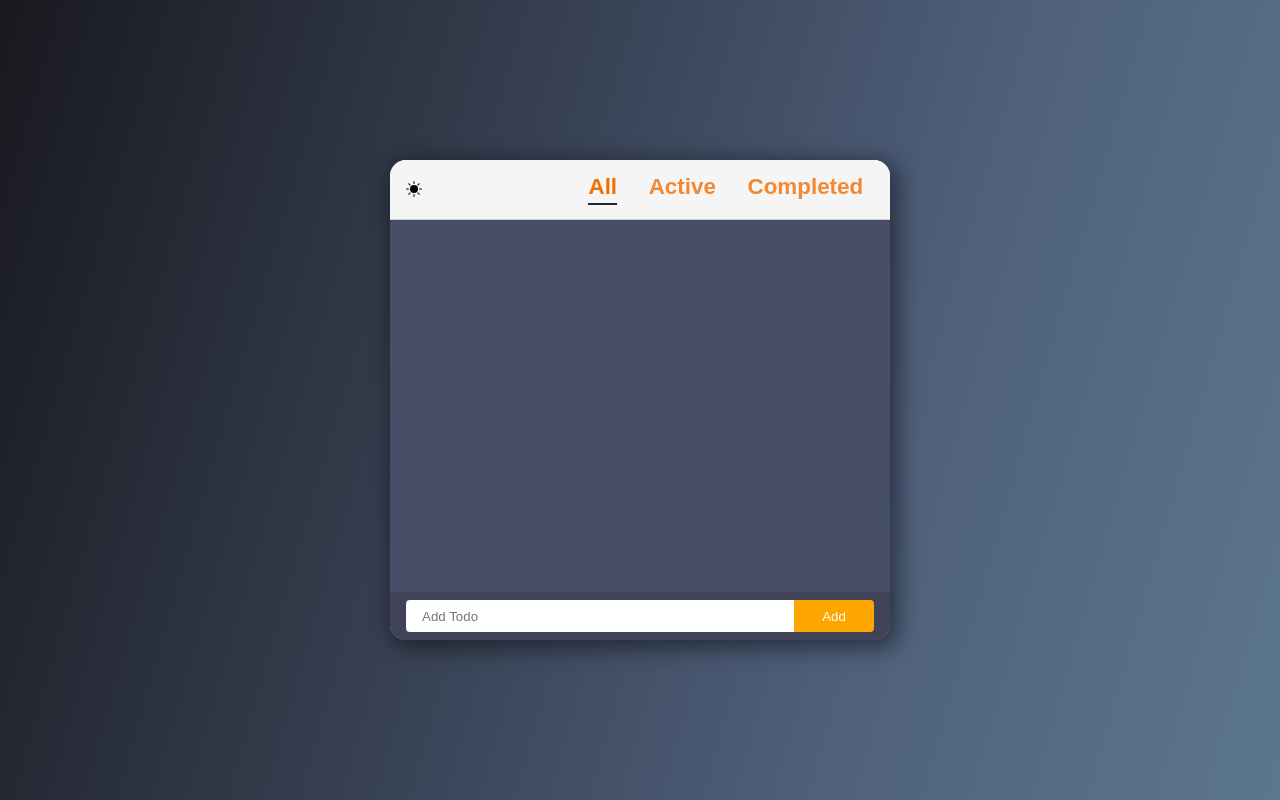
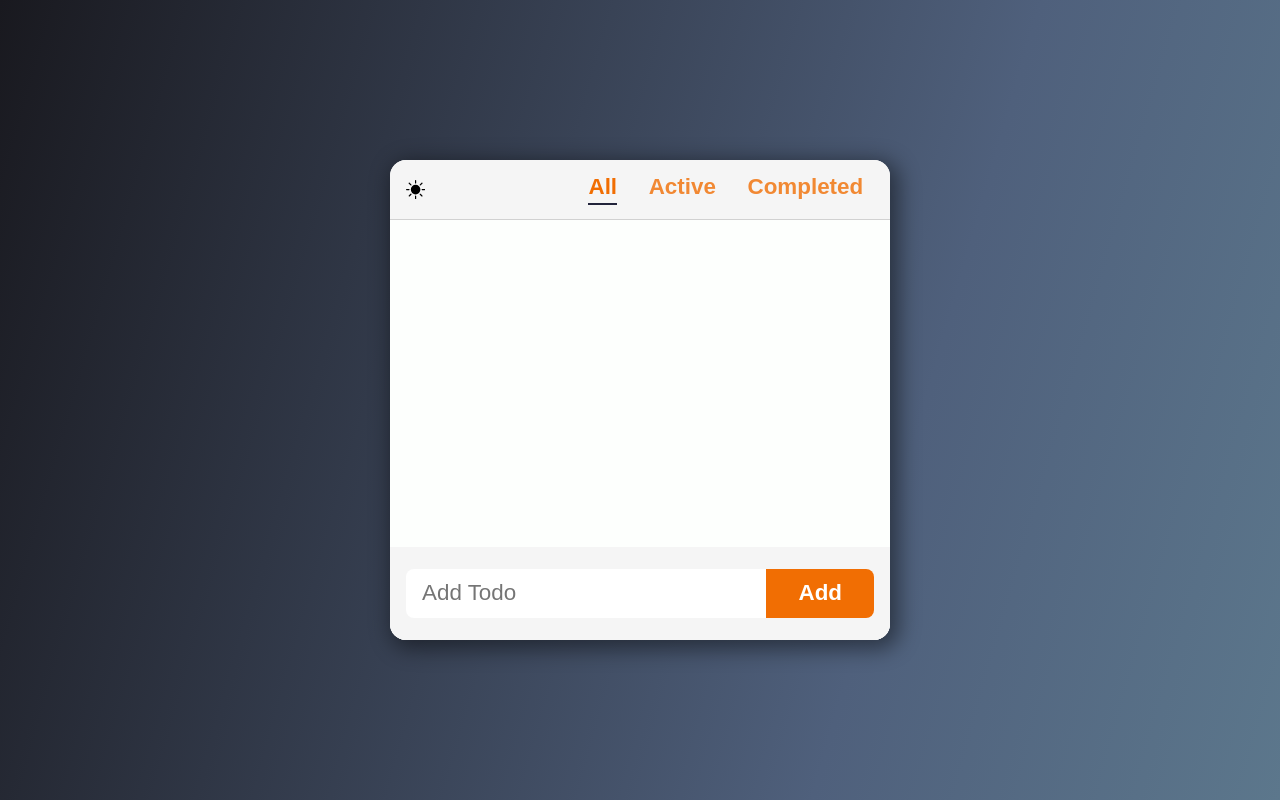
Before and after one commit to gunil0610/dc-todo-challenge, a React (Create React App) app: page / in a window 1280 px wide. Built offline with nearby package versions, Linux system fonts and the light colour scheme.

Commit message:
feat: styling input and list

```diff
--- a/src/components/AddTodo/AddTodo.module.css
+++ b/src/components/AddTodo/AddTodo.module.css
@@ -1,23 +1,26 @@
-/* Input */
-
 .inputForm {
-  padding: 8px 16px;
-  box-sizing: border-box;
-  background: #404258;
   width: 100%;
   display: flex;
+  padding: 1.4rem 1rem;
+  background: var(--color-bg-dark);
 }
 .inputText {
-  border: 0;
-  flex: 1;
-  height: 30px;
-  border-radius: 4px 0px 0px 4px;
-  padding-left: 16px;
+  flex: 1 0 auto;
+  font-size: 1.4rem;
+  padding: 0.7rem 1rem;
+  border: none;
+  outline: none;
+  border-radius: 8px 0px 0px 8px;
 }
 .inputButton {
-  background-color: orange;
-  color: #fff;
-  border: 0;
-  border-radius: 0px 4px 4px 0px;
-  width: 80px;
+  cursor: pointer;
+  background-color: var(--color-accent);
+  color: var(--color-white);
+  font-weight: bold;
+  font-size: 1.4rem;
+  padding: 0 2rem;
+  border-radius: 0px 8px 8px 0px;
 }
+.inputButton:hover {
+  filter: brightness(125%);
+}
--- a/src/components/AddTodo/AddTodo.tsx
+++ b/src/components/AddTodo/AddTodo.tsx
@@ -30,7 +30,7 @@ const AddTodo: React.FC<Props> = ({ onAdd }) => {
         value={text}
         className={styles.inputText}
       />
-      <input type="submit" value={"Add"} className={styles.inputButton} />
+      <button className={styles.inputButton}>Add</button>
     </form>
   );
 };
--- a/src/components/Header/Header.module.css
+++ b/src/components/Header/Header.module.css
@@ -4,7 +4,6 @@
   display: flex;
   align-items: center;
   justify-content: space-between;
-  box-sizing: border-box;
   padding: 8px 16px;
   border-bottom: 1px solid var(--color-grey);
 }
--- a/src/components/TodoList/TodoList.module.css
+++ b/src/components/TodoList/TodoList.module.css
@@ -1,16 +1,17 @@
 /* List */
 .todoContainer {
-  background: #474e68;
-  flex: 1;
+  height: 100%;
   display: flex;
   flex-direction: column;
+  background: var(--color-bg);
 }
 
 .todoLists {
   margin: 0;
+  flex: 1 1 auto;
+  overflow-y: scroll;
   display: flex;
   flex-direction: column;
-  flex: 1;
   gap: 12px;
   padding: 0px 16px;
   padding-top: 10px;
--- a/src/components/TodoList/TodoList.tsx
+++ b/src/components/TodoList/TodoList.tsx
@@ -1,4 +1,4 @@
-import React, { useState, useEffect } from "react";
+import React, { useState } from "react";
 import { Filter } from "../../App";
 
 import AddTodo from "../AddTodo/AddTodo";
--- a/src/index.css
+++ b/src/index.css
@@ -4,6 +4,7 @@
   --color-grey: #d1d1d1;
   --color-text: #22243b;
   --color-accent: #f16e03;
+  --color-white: #fff;
 }
 
 body {
@@ -38,6 +39,7 @@ body {
   flex-direction: column;
   -webkit-box-shadow: 5px 5px 21px 4px rgba(0, 0, 0, 0, 0.45);
   box-shadow: 5px 5px 21px 4px rgba(0, 0, 0, 0.45);
+  font-size: 1.2rem;
 }
 
 code {
@@ -45,12 +47,17 @@ code {
     monospace;
 }
 
+* {
+  box-sizing: border-box;
+}
+
 ul {
   list-style: none;
   padding-left: 0;
 }
 
-button {
+button,
+input[type="button"] {
   outline: none;
   border: none;
 }
```
